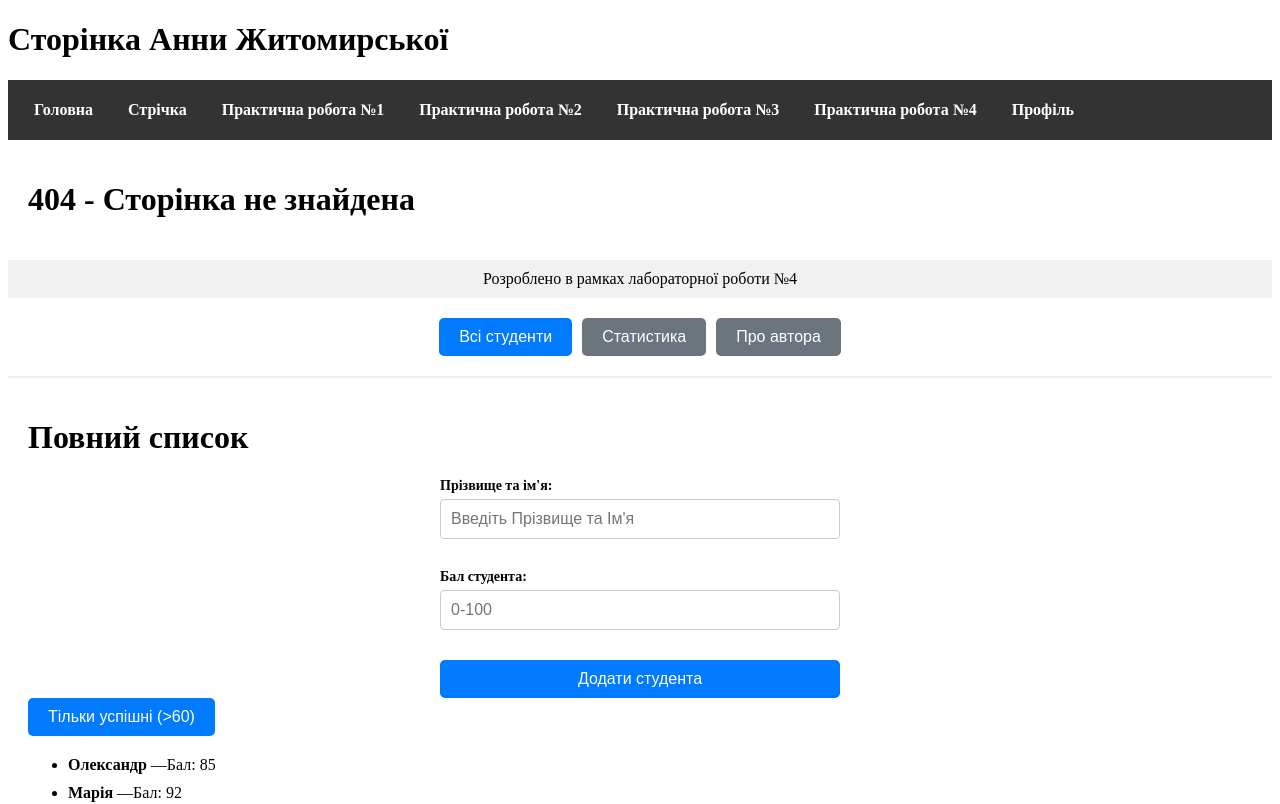
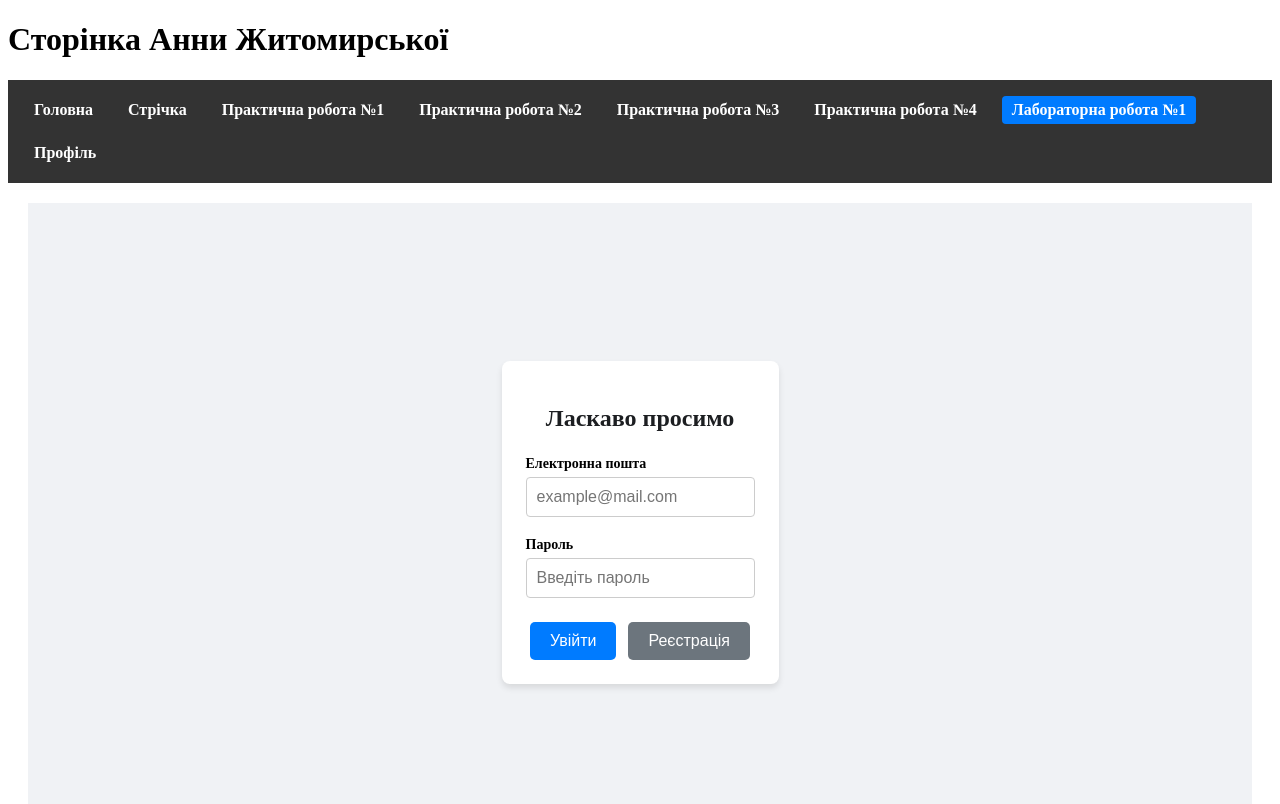
Before and after one commit to ZhytomyrskaAnna/my-react-project, a React (Vite) app: page /lab1 in a window 1280 px wide. Shown: the top 804 px of the page. Built offline with nearby package versions, Linux system fonts and the light colour scheme.

Commit message:
Add Lab1.jsx

```diff
--- a/src/App.jsx
+++ b/src/App.jsx
@@ -12,6 +12,7 @@ import Practice1 from './components/pages/Practice1/Practice1.jsx';
 import Practice2 from './components/pages/Practice2/Practice2.jsx';
 import Practice3 from './components/pages/Practice3/Practice3.jsx';
 import Practice4 from './components/pages/Practice4/Practice4.jsx';
+import Lab1 from './components/pages/Lab1/Lab1.jsx';
 import NotFound from './components/pages/NotFound/NotFound.jsx';
 import Profile from './components/pages/Profile/Profile.jsx';
 import styles from './App.module.css';
@@ -66,6 +67,7 @@ function App() {
           <Route path="practice2" element={<Practice2 />} />
           <Route path="practice3" element={<Practice3 />} />
           <Route path="practice4" element={<Practice4 />} />
+          <Route path="lab1" element={<Lab1 />} />
           <Route path="profile/*" element ={<Profile />} />
           <Route path="*" element ={<NotFound />} />
         </Route>
--- /dev/null
+++ b/src/components/pages/Lab1/Lab1.jsx
@@ -0,0 +1,46 @@
+import React from 'react';
+import Button from '../../atoms/Button/Button';
+import Input from '../../atoms/Input/Input';
+import Card from '../../molecules/Card/Card';
+import styles from './Lab1.module.css';
+
+const Lab1 = () => {
+  const handleLogin = () => {
+    alert('Логіка входу буде реалізована пізніше');
+  };
+
+  return (
+    <div className={styles.pageWrapper}>
+      <Card>
+        <h2 className={styles.title}>Ласкаво просимо</h2>
+
+        <div className={styles.field}>
+          <Input
+            label="Електронна пошта"
+            type="email"
+            placeholder="example@mail.com"
+          />
+        </div>
+
+        <div className={styles.field}>
+          <Input
+            label="Пароль"
+            type="password"
+            placeholder="Введіть пароль"
+          />
+        </div>
+
+        <div className={styles.actions}>
+          <Button onClick={handleLogin} variant="primary">
+            Увійти
+          </Button>
+          <Button variant="secondary">
+            Реєстрація
+          </Button>
+        </div>
+      </Card>
+    </div>
+  );
+};
+
+export default Lab1;
--- /dev/null
+++ b/src/components/pages/Lab1/Lab1.module.css
@@ -0,0 +1,24 @@
+.pageWrapper {
+  display: flex;
+  justify-content: center;
+  align-items: center;
+  height: 80vh; /* Висота для контенту всередині MainLayout */
+  background-color: #f0f2f5;
+}
+
+.title {
+  margin-bottom: 24px;
+  text-align: center;
+  color: #1c1e21;
+}
+
+.field {
+  margin-bottom: 20px;
+}
+
+.actions {
+  display: flex;
+  gap: 12px;
+  justify-content: center;
+  margin-top: 24px;
+}
--- a/src/components/templates/MainLayout/MainLayout.jsx
+++ b/src/components/templates/MainLayout/MainLayout.jsx
@@ -16,6 +16,7 @@ const MainLayout = () => {
         <NavLink to="/practice2" className={getActiveClass}>Практична робота №2</NavLink>
         <NavLink to="/practice3" className={getActiveClass}>Практична робота №3</NavLink>
         <NavLink to="/practice4" className={getActiveClass}>Практична робота №4</NavLink>
+        <NavLink to="/lab1" className={getActiveClass}>Лабораторна робота №1</NavLink>
         <NavLink to="/profile" className={getActiveClass}>Профіль</NavLink>
       </nav>
       <main className={styles.mainContent}>
```
